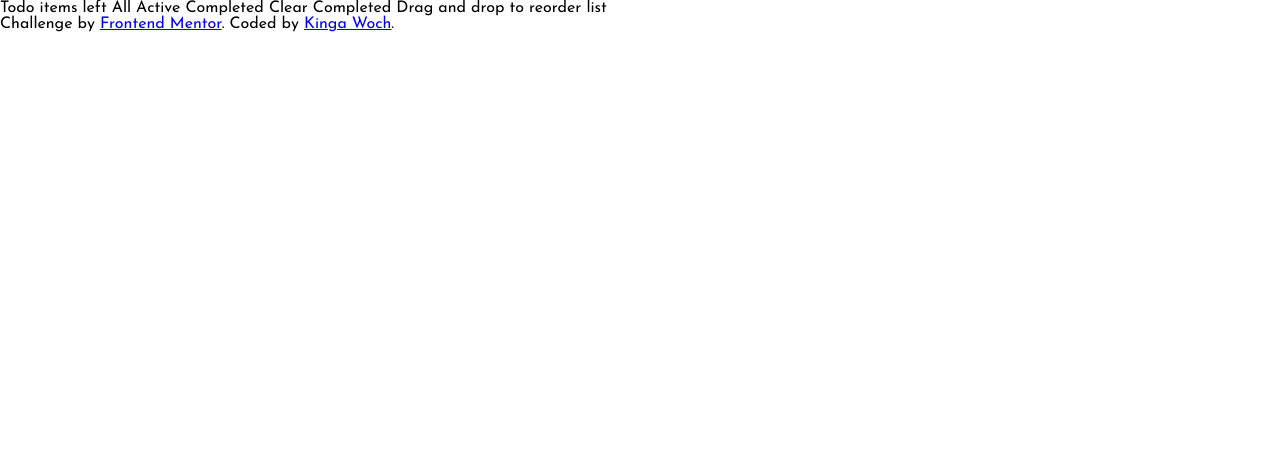
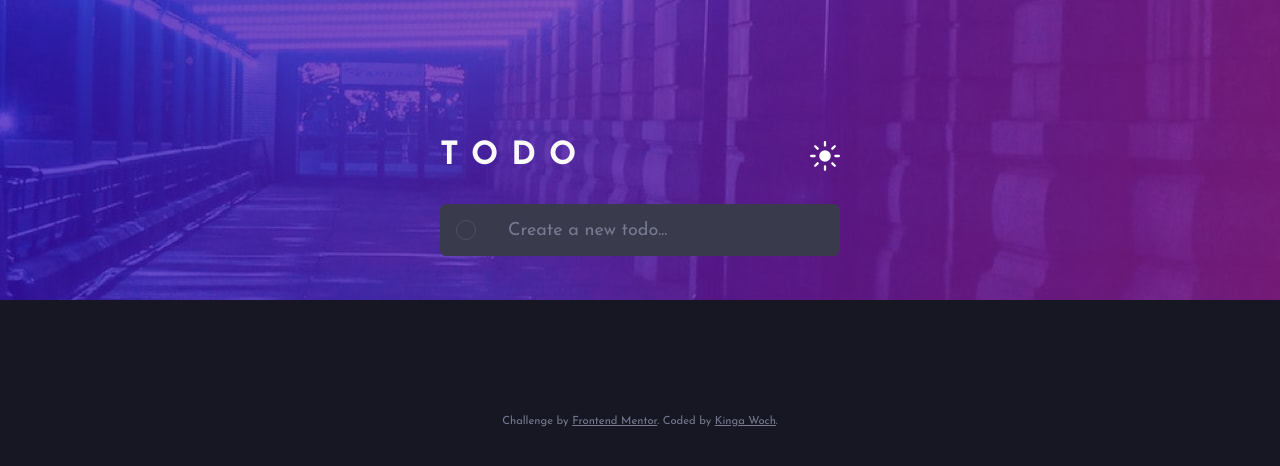
Before and after one commit to KingaWoch/Todo-App, a plain HTML site: page index.html in a window 1280 px wide. Drawn offline with Linux system fonts and the light colour scheme.

Commit message:
header & background styling

```diff
--- a/index.html
+++ b/index.html
@@ -22,12 +22,18 @@
     />
   </head>
   <body>
-    Todo
-
-    <!-- Add dynamic number -->
-    items left All Active Completed Clear Completed Drag and drop to reorder
-    list
-
+    <div class="container dark-theme">
+      <header class="bg-image"></header>
+      <section class="app">
+        <header class="app__header">
+          <h1>TODO</h1>
+          <button class="theme-toggle"></button>
+        </header>
+        <div class="input-field">
+          <div class="check"></div>
+          <input type="text" placeholder="Create a new todo..." />
+        </div>
+      </section>
       <footer class="attribution">
         <p>
           Challenge by
@@ -37,6 +43,8 @@
           <a href="https://github.com/KingaWoch" target="_blank">Kinga Woch</a>.
         </p>
       </footer>
+    </div>
+
     <script src="script.js"></script>
   </body>
 </html>
--- a/style.css
+++ b/style.css
@@ -29,3 +29,152 @@
   padding: 0;
   box-sizing: border-box;
 }
+
+body,
+html {
+  height: 100%;
+}
+
+body {
+  display: flex;
+  justify-content: center;
+}
+
+img {
+  display: block;
+  max-width: 100%;
+}
+
+.container {
+  width: 100%;
+  height: 100%;
+  max-width: 1440px;
+  display: flex;
+  flex-direction: column;
+  align-items: center;
+}
+
+.container.dark-theme {
+  background-color: var(--Dark-theme-7);
+}
+
+.container.light-theme {
+  background-color: var(--Light-theme-2);
+}
+
+.bg-image {
+  width: 100%;
+  height: 300px;
+}
+
+.container.container.dark-theme .bg-image {
+  background: url(images/bg-desktop-dark.jpg) no-repeat;
+}
+
+.container.container.light-theme .bg-image {
+  background: url(images/bg-desktop-light.jpg) no-repeat;
+}
+
+.app {
+  width: 400px;
+  transform: translateY(-10rem);
+  display: grid;
+  gap: 2rem;
+}
+
+.app__header {
+  display: flex;
+  justify-content: space-between;
+}
+
+h1 {
+  color: var(--Light-theme-1);
+  letter-spacing: 13px;
+  font-size: 2rem;
+}
+
+.theme-toggle {
+  width: 30px;
+  aspect-ratio: 1;
+  background-color: transparent;
+  border: none;
+  cursor: pointer;
+}
+
+.container.dark-theme .theme-toggle {
+  background-image: url(images/icon-sun.svg);
+  background-size: contain;
+  background-repeat: no-repeat;
+  background-position: center;
+}
+
+.container.light-theme .theme-toggle {
+  background-image: url(images/icon-moon.svg);
+  background-size: contain;
+  background-repeat: no-repeat;
+  background-position: center;
+}
+
+.input-field {
+  width: 100%;
+  display: flex;
+  border-radius: 0.4rem;
+}
+
+.container.dark-theme .input-field {
+  background-color: var(--Dark-theme-5);
+}
+
+.container.light-theme .input-field {
+  background-color: var(--Light-theme-1);
+}
+
+input {
+  background-color: transparent;
+  border: none;
+  font-size: var(--fs);
+  outline: none;
+  padding: 1rem;
+  width: 87%;
+}
+
+.container.dark-theme input {
+  color: var(--Dark-theme-2);
+}
+
+.container.light-theme input {
+  color: var(--Light-theme-5);
+}
+
+.container.dark-theme input::placeholder {
+  color: var(--Dark-theme-3);
+}
+
+.container.light-theme input::placeholder {
+  color: var(--Light-theme-4);
+}
+
+.check {
+  width: 20px;
+  height: 20px;
+  border-radius: 50%;
+  margin: 1rem;
+}
+
+.container.dark-theme .check {
+  border: 1px solid var(--Dark-theme-4);
+}
+
+.container.light-theme .check {
+  border: 1px solid var(--Light-theme-3);
+}
+
+.attribution {
+  font-size: 0.7rem;
+  color: var(--Dark-theme-3);
+  text-align: center;
+}
+
+.attribution a {
+  color: var(--Dark-theme-3);
+}
```
Lines whose indentation alone changed are shown as unchanged.
